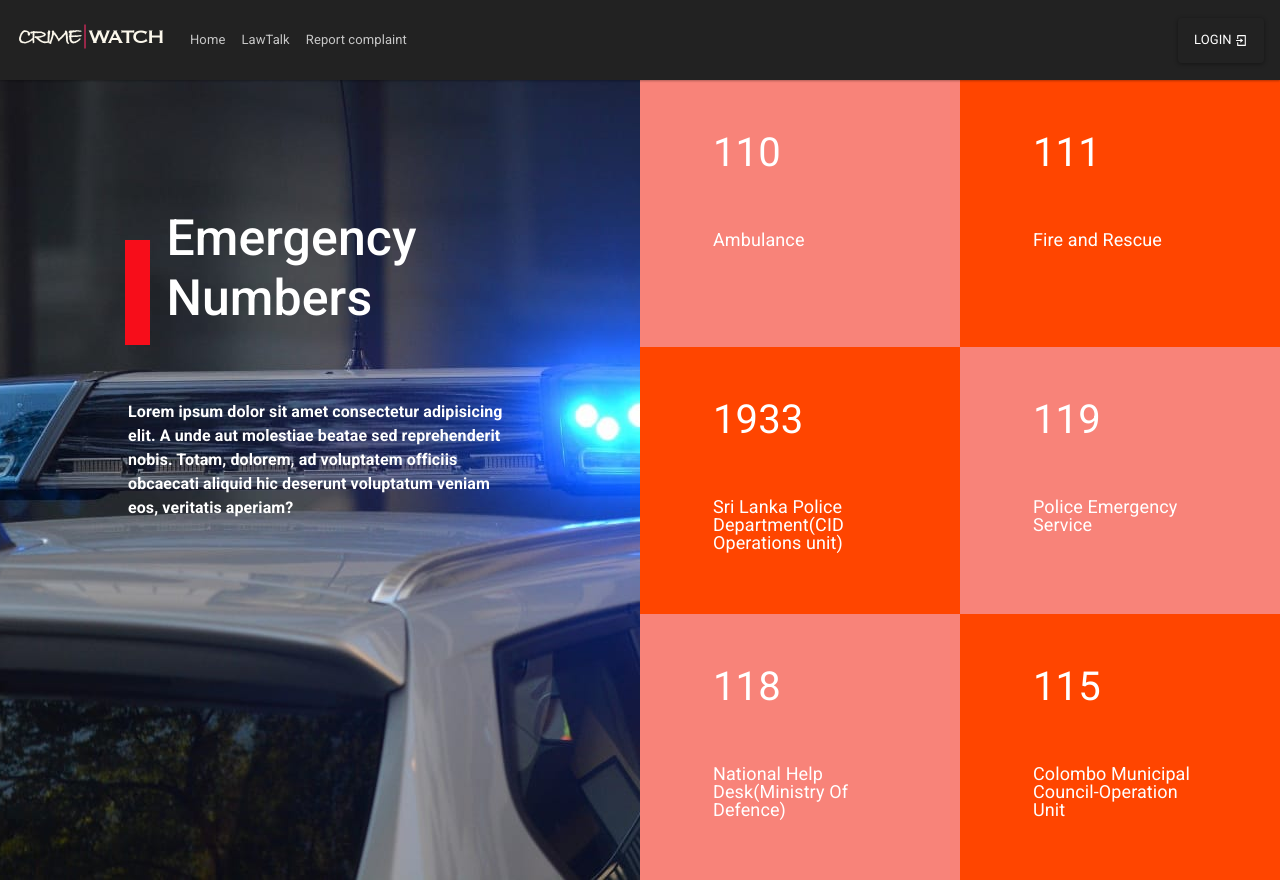
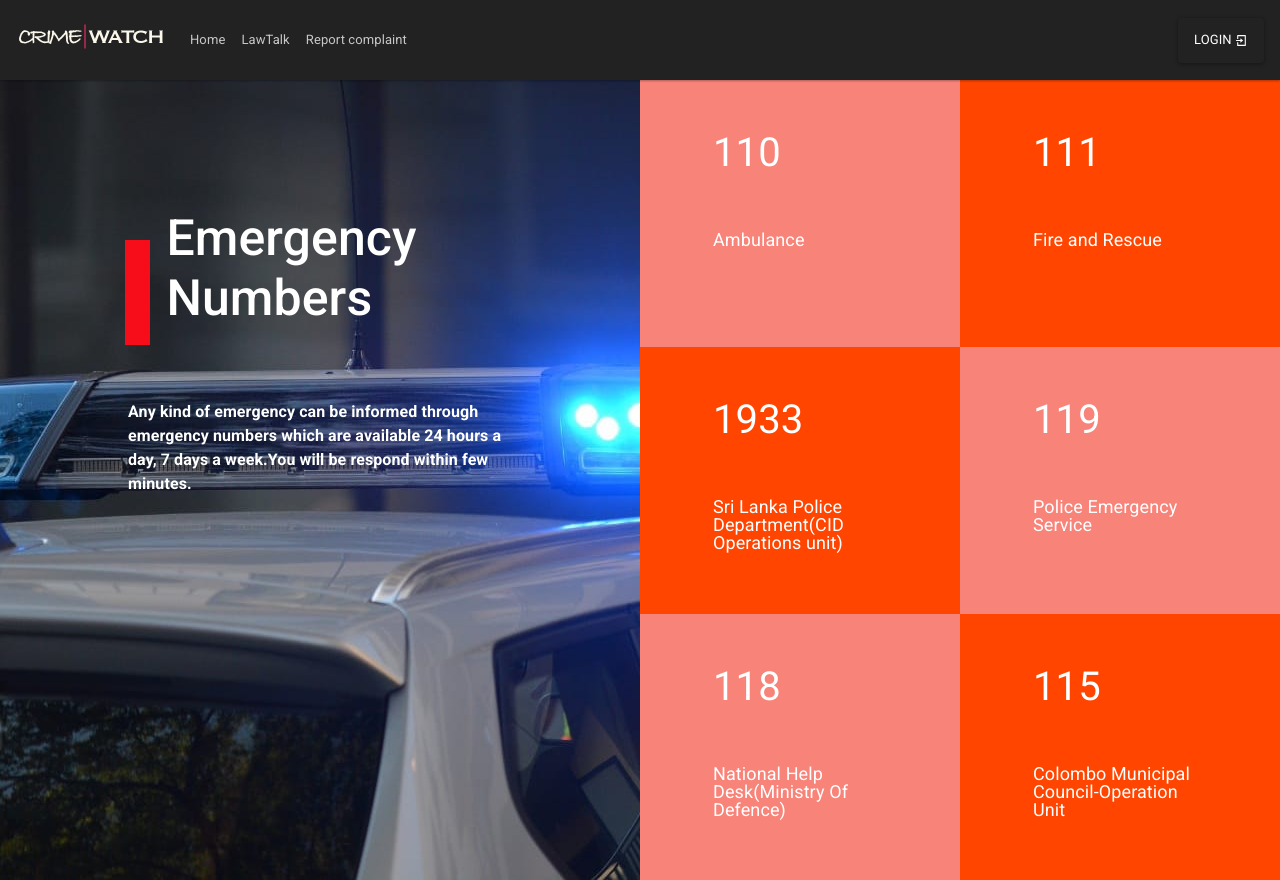
Before and after one commit to kavindasr/se_react_fe, a React (Create React App) app in the folder web-app/: page /EmergencyNumbers in a window 1280 px wide. Built offline with nearby package versions, Linux system fonts and the light colour scheme.

Commit message:
Update Emergency.jsx

```diff
--- a/web-app/src/components/Emergency/Emergency.jsx
+++ b/web-app/src/components/Emergency/Emergency.jsx
@@ -18,7 +18,7 @@ class Emergency extends Component {
                             <Media.Body>
                                 <div className="vline"></div>
                                 <h1 style={styleObj}>Emergency Numbers</h1>
-                                <p style={styleObject}><strong>Lorem ipsum dolor sit amet consectetur adipisicing elit. A unde aut molestiae beatae sed reprehenderit nobis. Totam, dolorem, ad voluptatem officiis obcaecati aliquid hic deserunt voluptatum veniam eos, veritatis aperiam?</strong></p>
+                                <p style={styleObject}><strong>Any kind of emergency can be informed through emergency numbers which are available 24 hours a day, 7 days a week.You will be respond within few minutes.</strong></p>
                             </Media.Body>
                        </Media>
                      </Col>
```
